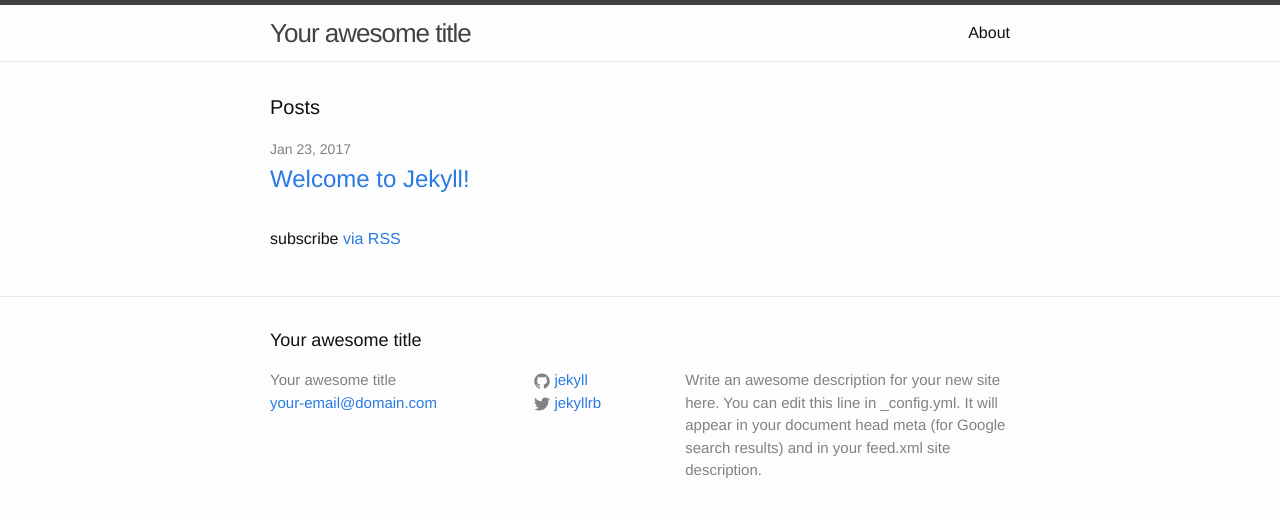
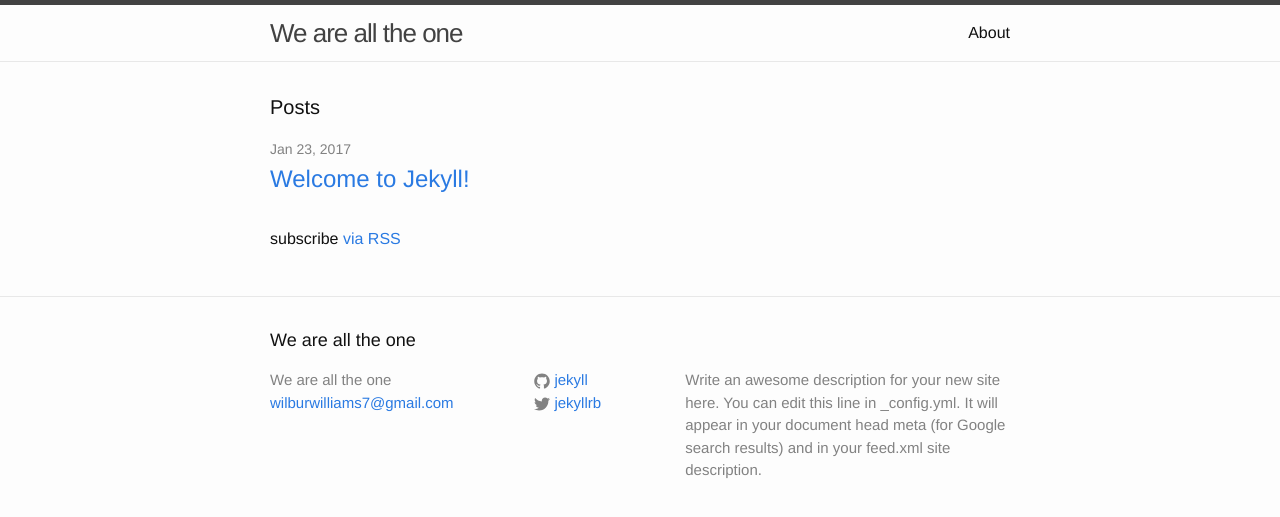
Before and after one commit to Wilbur97/wilbur97.github.io, a Jekyll site: the page built from index.html, in a window 1280 px wide. Shown: the top 517 px of the page. Built offline with Jekyll 4.4.1, drawn with Linux system fonts in a browser that asks for light colours.

Commit message:
update title

```diff
--- a/_config.yml
+++ b/_config.yml
@@ -6,8 +6,8 @@
 # 'jekyll serve'. If you change this file, please restart the server process.
 
 # Site settings
-title: Your awesome title
-email: your-email@domain.com
+title: We are all the one
+email: wilburwilliams7@gmail.com
 description: > # this means to ignore newlines until "baseurl:"
   Write an awesome description for your new site here. You can edit this
   line in _config.yml. It will appear in your document head meta (for
```
